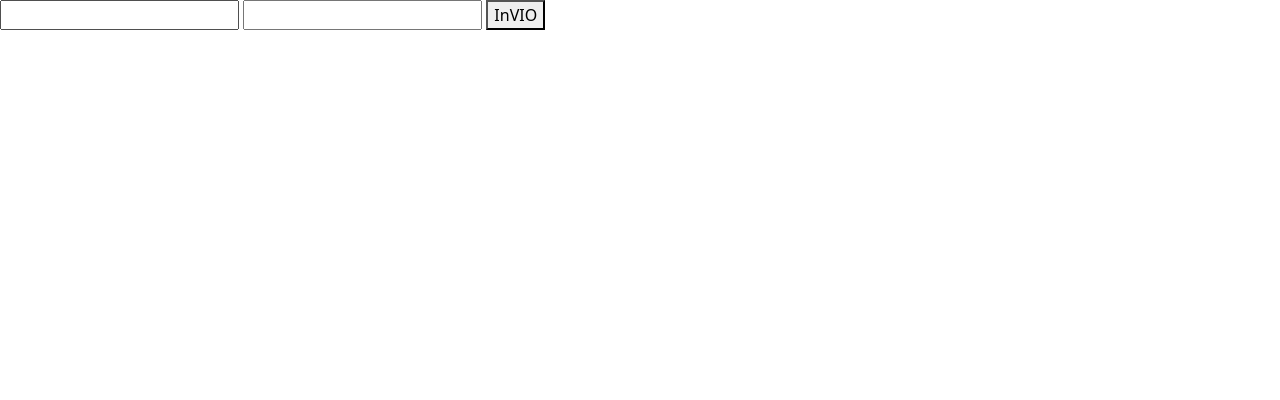
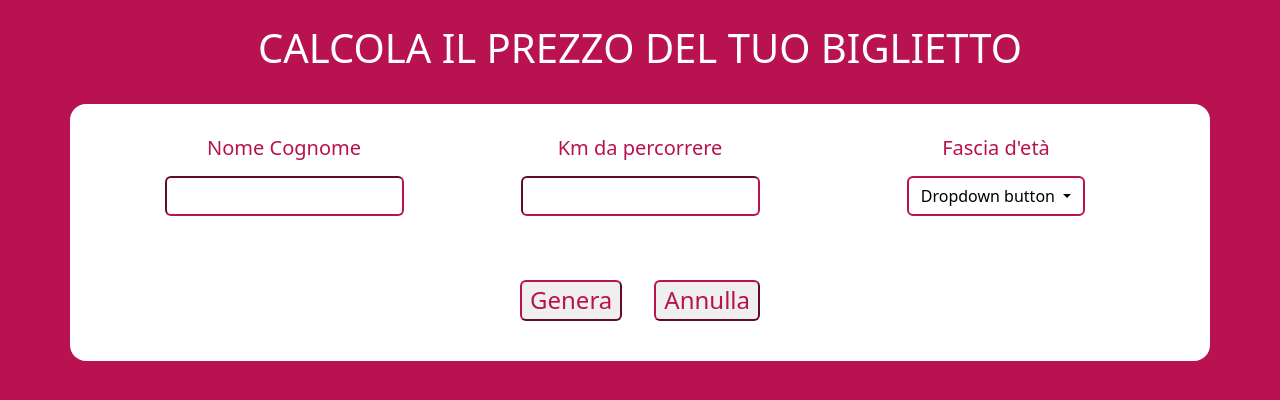
Before and after one commit to SimoneChiodo/js-biglietto-treno-form, a plain HTML site: page index.html in a window 1280 px wide. Drawn offline with nearby package versions, Linux system fonts and the light colour scheme.

Commit message:
add first-card

```diff
--- a/css/style.css
+++ b/css/style.css
@@ -1,6 +1,9 @@
 /************************************************
     CUSTOM PROPERTIES
  ************************************************/
+:root {
+    --background-color: #b81350;
+}
 
 /************************************************
     RESET
@@ -11,27 +14,52 @@
     box-sizing: border-box;
 } */
 
+body {
+    background-color: var(--background-color);
+}
+
+table {
+    width: 100%;
+}
+
 /************************************************
     UTILITIES
  ************************************************/
-/* .container {
-    margin: 0 auto;
-    padding: 0 10px;
-    width: 1100px;
-    max-width: 100%;
-} */
-
-/************************************************
-    HEADER
- ************************************************/
+.borderY-gray {
+    border-top: 2px solid lightgray;
+    border-bottom: 2px solid lightgray;
+}
 
 /************************************************
     MAIN
  ************************************************/
+main > .pink {
+    color: var(--background-color);
+}
 
-/************************************************
-    FOOTER
- ************************************************/
+main input {
+    border-color: var(--background-color);
+}
+
+main button {
+    border-color: var(--background-color);
+    color: var(--background-color);
+}
+main button:active {
+    border-color: orange;
+}
+
+main .dropdown button,
+main .dropdown button:hover,
+main .dropdown button:active {
+    border-width: 2px;
+    border-color: var(--background-color);
+    color: black;
+}
+
+.dettagli-passeggero {
+    background-color: gray;
+}
 
 /************************************************
     RESPONSIVE: MOBILE-FIRST
--- a/index.html
+++ b/index.html
@@ -17,13 +17,99 @@
         <link rel="stylesheet" href="./css/style.css" />
     </head>
     <body>
-        <!-- Input Distanza -->
-        <input type="text" id="input-distance" />
-        <!-- Input Età -->
-        <input type="text" id="input-age" />
+        <main>
+            <!-- Card - Calcola prezzo -->
+            <div class="ticket-card pink">
+                <!-- Titolo Card -->
+                <div
+                    class="container text-white py-4 d-flex justify-content-center"
+                >
+                    <h1>CALCOLA IL PREZZO DEL TUO BIGLIETTO</h1>
+                </div>
 
-        <!-- Submit Button -->
-        <button onclick="submitButton()">InVIO</button>
+                <!-- Contenuto Card -->
+                <div class="container bg-white rounded-4 py-4 px-5">
+                    <!-- Tabella -->
+                    <div class="row row-cols-3 pb-5">
+                        <!-- Titoli degli input field -->
+                        <div class="col d-flex justify-content-center p-2">
+                            <h5>Nome Cognome</h5>
+                        </div>
+                        <div class="col d-flex justify-content-center p-2">
+                            <h5>Km da percorrere</h5>
+                        </div>
+                        <div class="col d-flex justify-content-center p-2">
+                            <h5>Fascia d'età</h5>
+                        </div>
+
+                        <!-- Input field -->
+                        <div class="col d-flex justify-content-center">
+                            <!-- Input Distanza -->
+                            <input
+                                type="text"
+                                id="input-distance"
+                                class="rounded-2"
+                            />
+                        </div>
+                        <div class="col d-flex justify-content-center">
+                            <!-- Input Età -->
+                            <input
+                                type="text"
+                                id="input-age"
+                                class="rounded-2"
+                            />
+                        </div>
+                        <div class="col d-flex justify-content-center">
+                            <div class="dropdown">
+                                <button
+                                    class="btn dropdown-toggle"
+                                    type="button"
+                                    data-bs-toggle="dropdown"
+                                    aria-expanded="false"
+                                >
+                                    Dropdown button
+                                </button>
+                                <ul class="dropdown-menu">
+                                    <li>
+                                        <a class="dropdown-item" href=""
+                                            >Action</a
+                                        >
+                                    </li>
+                                    <li>
+                                        <a class="dropdown-item" href="">
+                                            Another action
+                                        </a>
+                                    </li>
+                                    <li>
+                                        <a class="dropdown-item" href="">
+                                            Something else here
+                                        </a>
+                                    </li>
+                                </ul>
+                            </div>
+                        </div>
+                    </div>
+
+                    <!-- Pulsanti -->
+                    <div class="d-flex justify-content-center">
+                        <!-- Pulsante Genera -->
+                        <button
+                            class="rounded m-3 py-1 px-2"
+                            onclick="submitButton()"
+                        >
+                            <h4 class="m-0">Genera</h4>
+                        </button>
+                        <!-- Pulsante Annulla -->
+                        <button
+                            class="rounded m-3 py-1 px-2"
+                            onclick="submitButton()"
+                        >
+                            <h4 class="m-0">Annulla</h4>
+                        </button>
+                    </div>
+                </div>
+            </div>
+        </main>
 
         <!-- BOOTSTRAP JS -->
         <script
```
